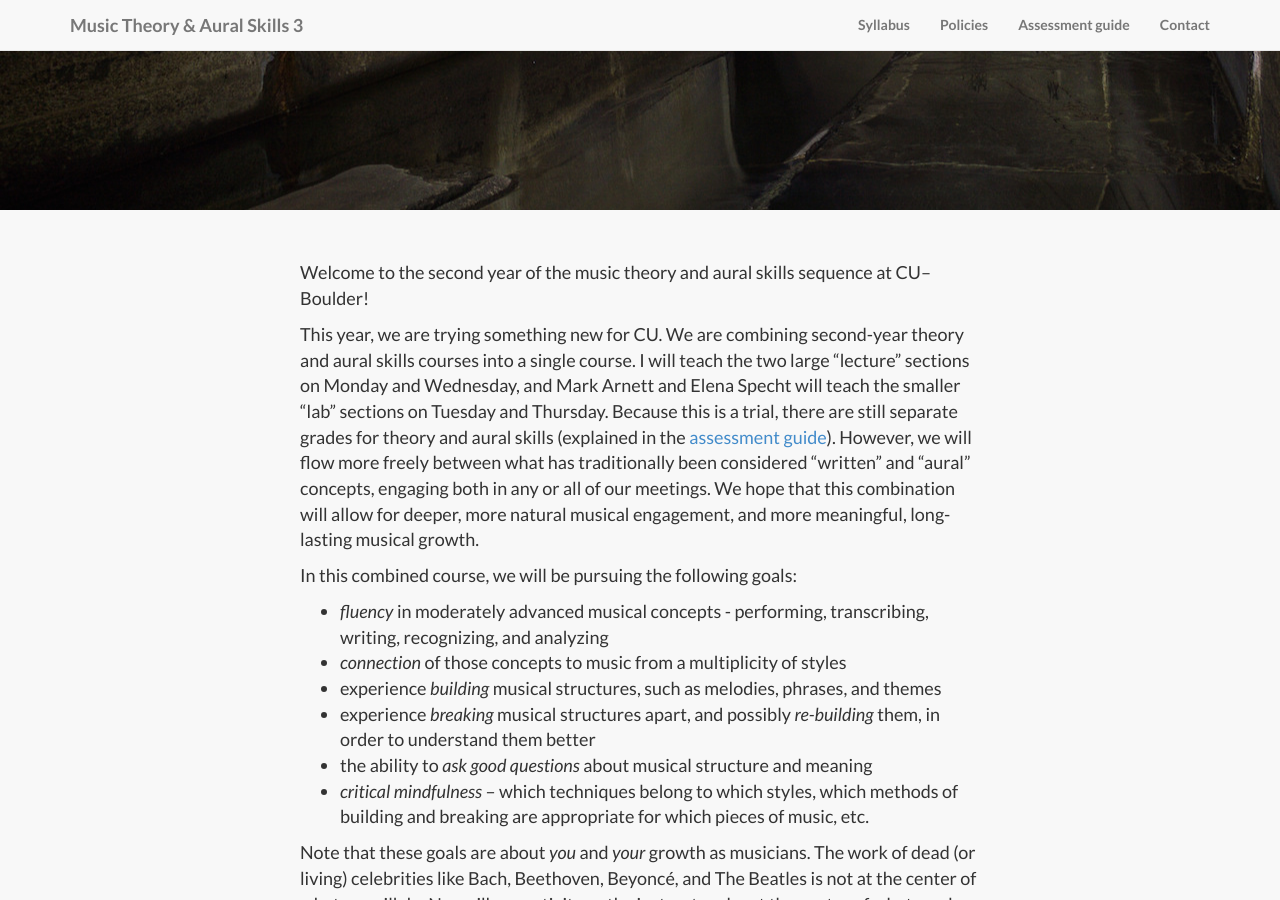
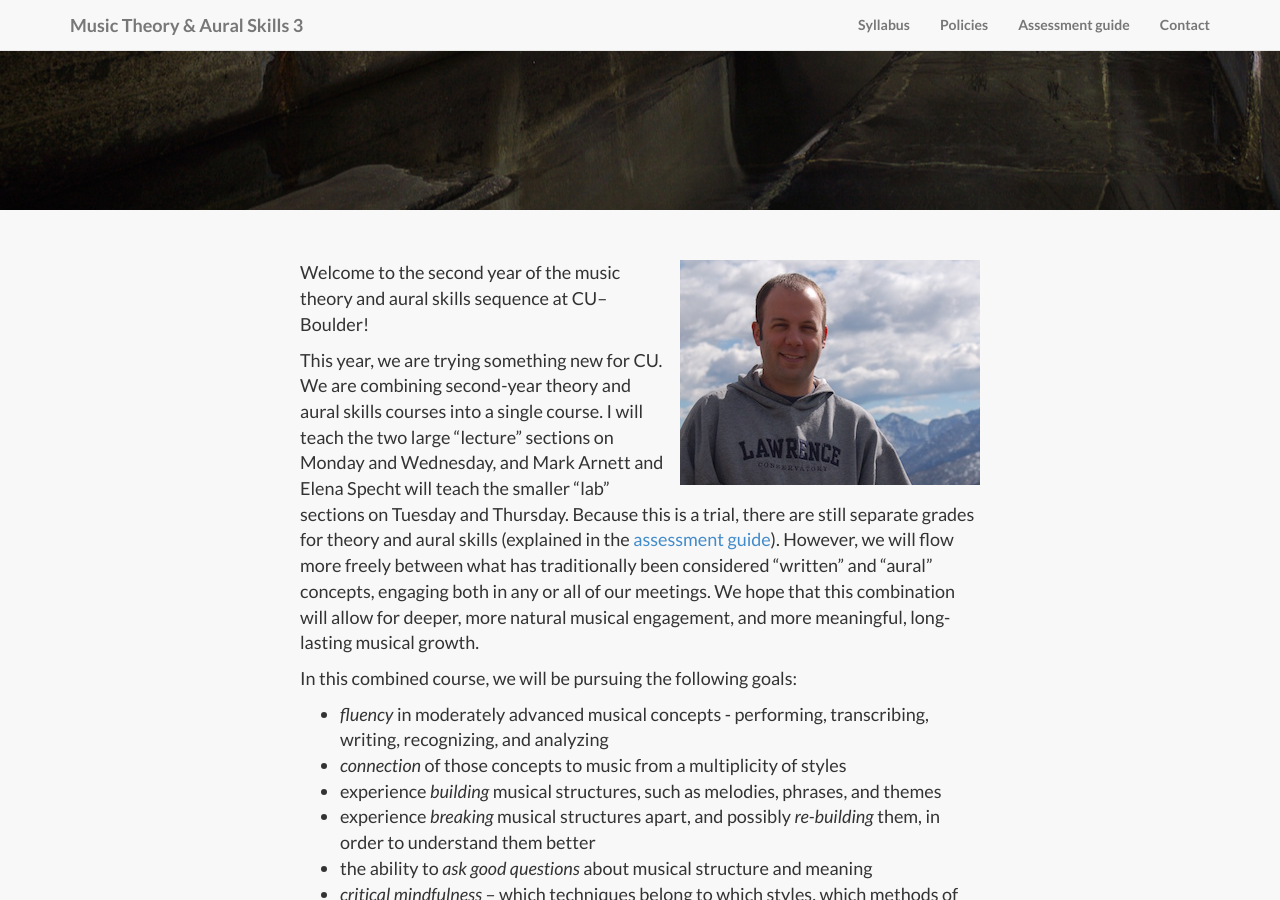
Before and after one commit to kshaffer/theory3, a Jekyll site: the page built from introductions.md, in a window 1280 px wide and 900 px high, scrolled down 479 px. Built offline with Jekyll 4.4.1, drawn with Linux system fonts in a browser that asks for light colours; nearby versions of some CDN libraries; library files that are not in the unit come from our copies.

Commit message:
image move back

```diff
--- a/introductions.md
+++ b/introductions.md
@@ -5,7 +5,7 @@ subTitle: "Semester 3 Theory & Aural Skills (MUSC 2101 & 2121), CU–Boulder, Fa
 image: drain.jpg
 ---
 
-Welcome to the second year of the music theory and aural skills sequence at CU–Boulder!
+<a href="/img/twitterBio.jpg"><img src="/img/twitterBio-small.jpg" style="float: right; padding-left: 12px" alt="bio picture of Kris Shaffer, Ph.D."/></a>Welcome to the second year of the music theory and aural skills sequence at CU–Boulder!
 
 This year, we are trying something new for CU. We are combining second-year theory and aural skills courses into a single course. I will teach the two large "lecture" sections on Monday and Wednesday, and Mark Arnett and Elena Specht will teach the smaller "lab" sections on Tuesday and Thursday. Because this is a trial, there are still separate grades for theory and aural skills (explained in the [assessment guide](/assessments/)). However, we will flow more freely between what has traditionally been considered "written" and "aural" concepts, engaging both in any or all of our meetings. We hope that this combination will allow for deeper, more natural musical engagement, and more meaningful, long-lasting musical growth.
 
@@ -30,7 +30,7 @@ We will hit the ground running with our work on Day 1 (Monday, August 24). In or
 
 I'm personally looking forward to our time together this semester! I'll see you all on Monday morning!
 
-<a href="/img/twitterBio.jpg"><img src="/img/twitterBio-small.jpg" style="float: right; padding-left: 12px" alt="bio picture of Kris Shaffer, Ph.D."/></a>– Kris Shaffer, Ph.D.
+– Kris Shaffer, Ph.D.
 (for those of you who don't know me already, I prefer to be called Kris)
 
 *P.S. Feel free to browse the whole course website if you like, including the syllabus and assignment guide. We will also look at those together later this week.*
```
